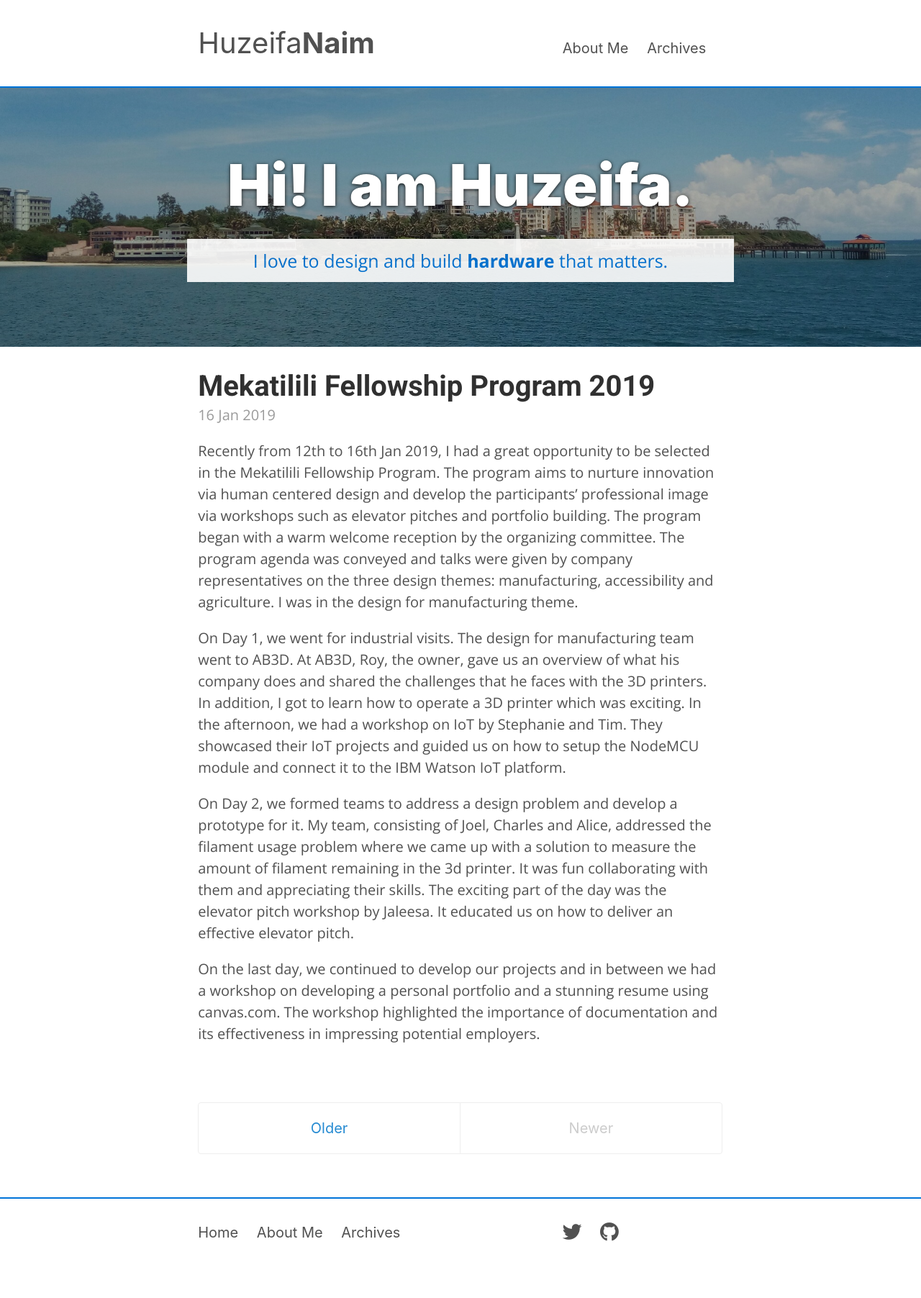
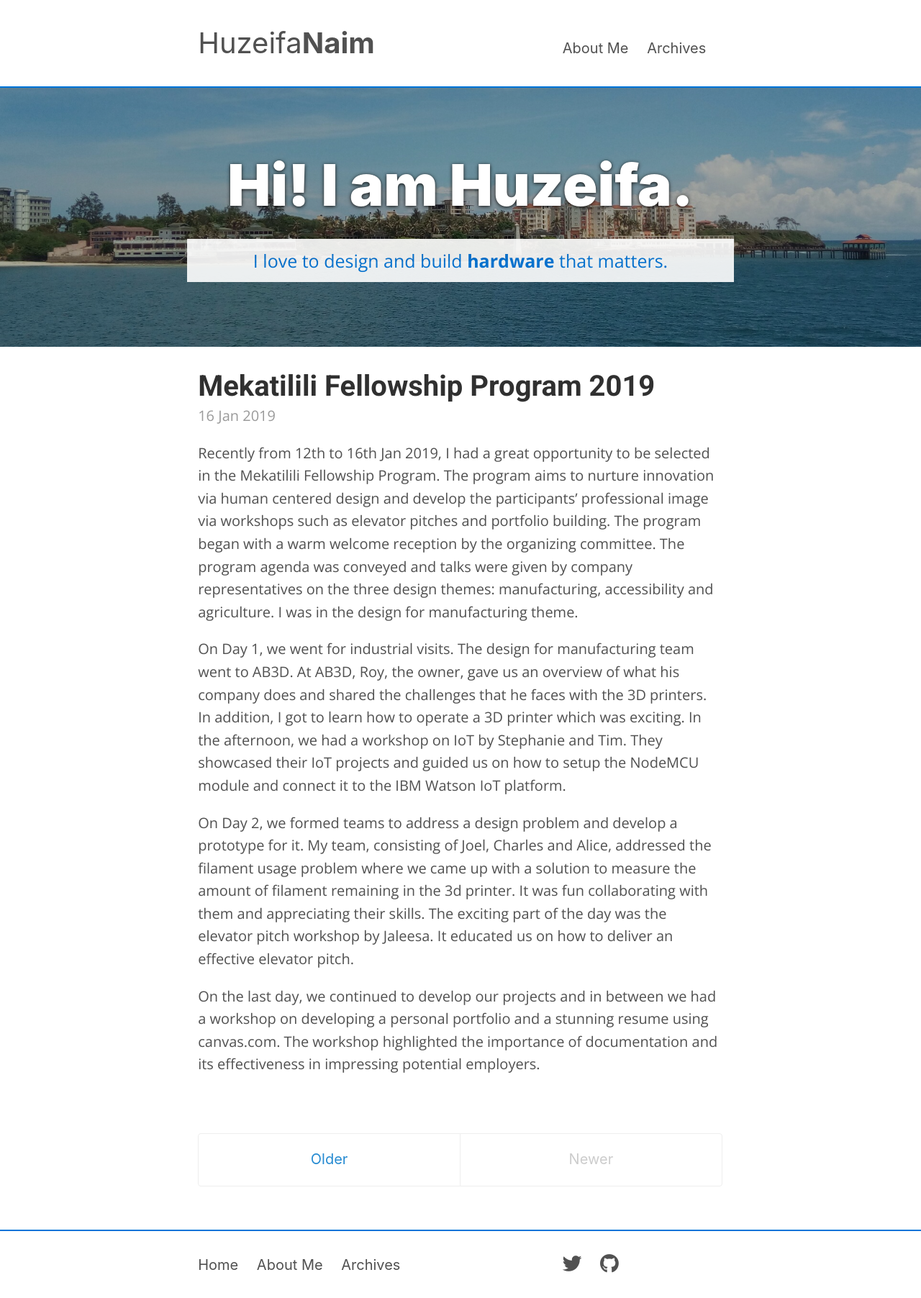
Before and after one commit to huzeifa-zz/huzeifa.github.io, a Jekyll site: the page built from index.html, in a window 1280 px wide. Shown: the whole page at 72% size. Built offline with Jekyll 4.4.1, drawn with Linux system fonts in a browser that asks for light colours; nearby versions of some CDN libraries; the list of posts is cut into pages by our own code; before the commit the page ends 1758 px from its top, so only the background shows below that.

Commit message:
Update _variables.scss

```diff
--- a/_sass/_variables.scss
+++ b/_sass/_variables.scss
@@ -15,7 +15,7 @@ $brown: #8f5536;
 
 $root-font-family: -apple-system, BlinkMacSystemFont, "Segoe UI", "Roboto", "Oxygen", "Ubuntu", "Cantarell", "Fira Sans", "Droid Sans", "Helvetica Neue", Arial, sans-serif;
 $root-font-size: 16px;
-$root-line-height: 1.5;
+$root-line-height: 1.58;
 
 $body-color: #515151;
 $body-bg: #fff;
```
